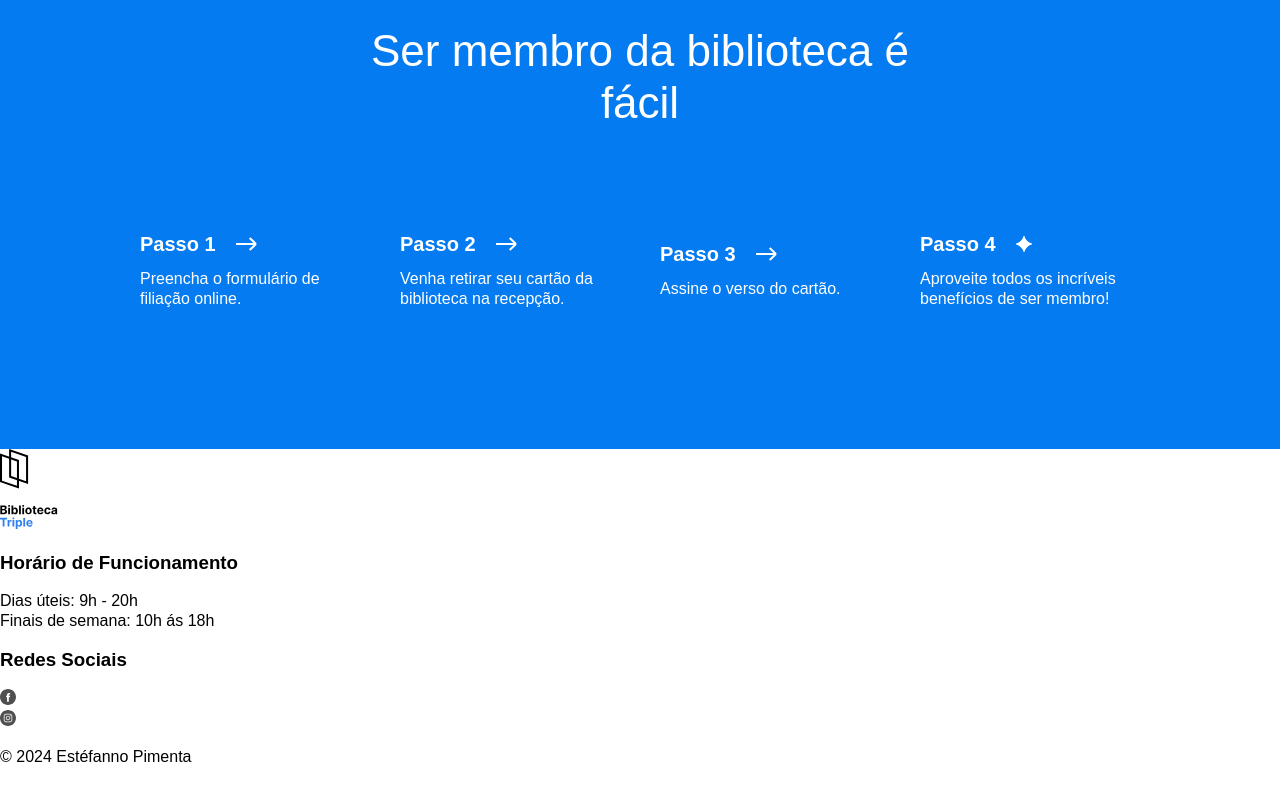
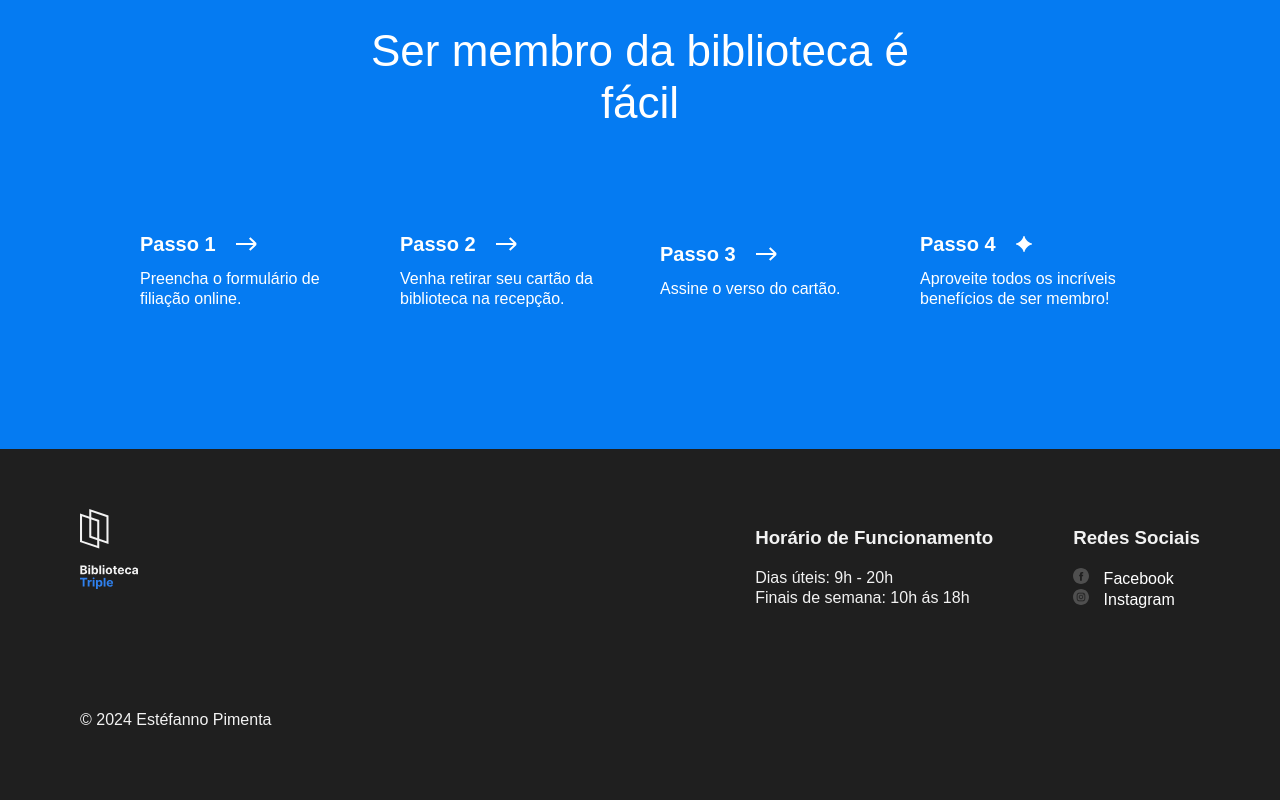
Before and after one commit to estefpimenta/web_project_library_pt, a plain HTML site: page index.html in a window 1280 px wide. Shown: the part 3325-4125 px from the top of the page. Drawn offline with Linux system fonts and the light colour scheme.

Commit message:
updates footer

```diff
--- a/index.html
+++ b/index.html
@@ -268,12 +268,12 @@
 
       </main>
 
-      <footer>
+      <footer class="footer">
 
         <div class="footer__columns">
 
           <div class="footer__column footer__logo">
-            <img src="./images/logo.svg" alt="logo da Biblioteca Triple Peaks" />
+            <img src="./images/logo_white.svg" alt="logo da Biblioteca Triple Peaks" />
           </div>
 
           <div class="footer__column footer__column_content_hours">
--- a/styles/style.css
+++ b/styles/style.css
@@ -341,21 +341,33 @@
 
 .footer {
   box-sizing: border-box;
+  background-color: #1f1f1f;
+  color: #f2f2f2;
+  padding: 60px 80px;
+
 }
 
 .footer__columns {
+  display: flex;
+  margin-bottom: 100px;
+  justify-content: space-between;
 }
 
 .footer__column_content_hours {
+  margin: 0 80px 0 auto;
 }
 
 .footer__column_content_social {
 }
 
 .footer__logo {
+  height: 58px;
+  width: 80px;
+
 }
 
 .footer__column-heading {
+  margin-bottom: 20px;
 }
 
 .footer__list {
@@ -366,6 +378,9 @@
 }
 
 .footer__list-item {
+  /* :nth-child(1) {
+    margin-bottom: 16px;
+  } */
 }
 
 .footer__column-link {
@@ -374,6 +389,9 @@
 }
 
 .footer__social-icon {
+  height: 16px;
+  width: 16px;
+  margin-right: 10px;
 }
 
 .footer__copyright {
```
